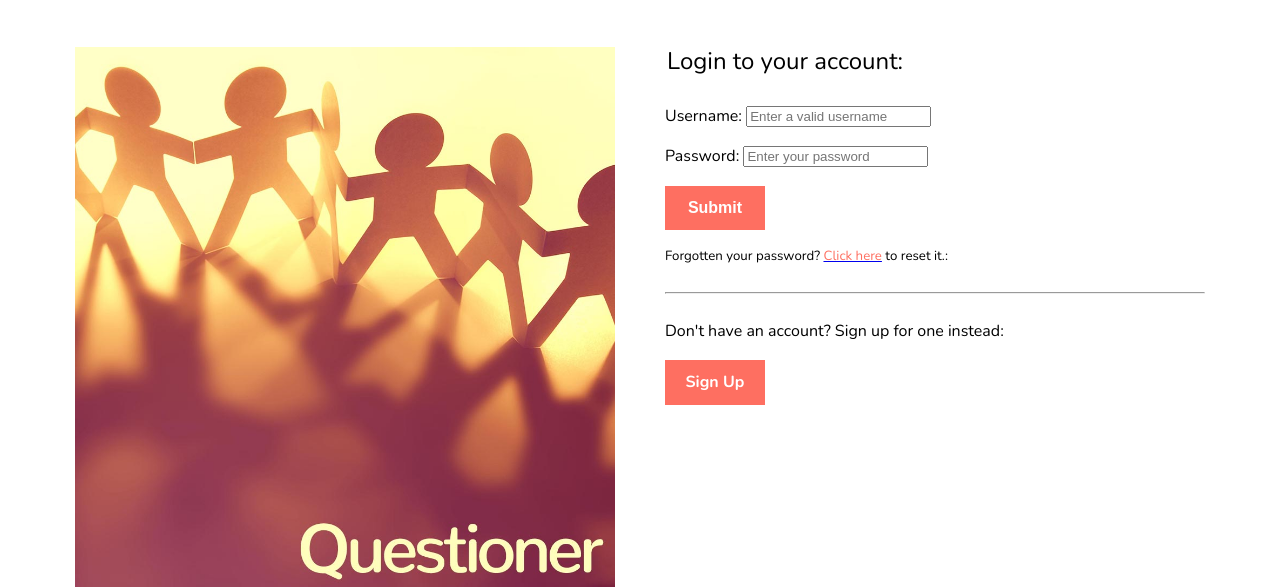
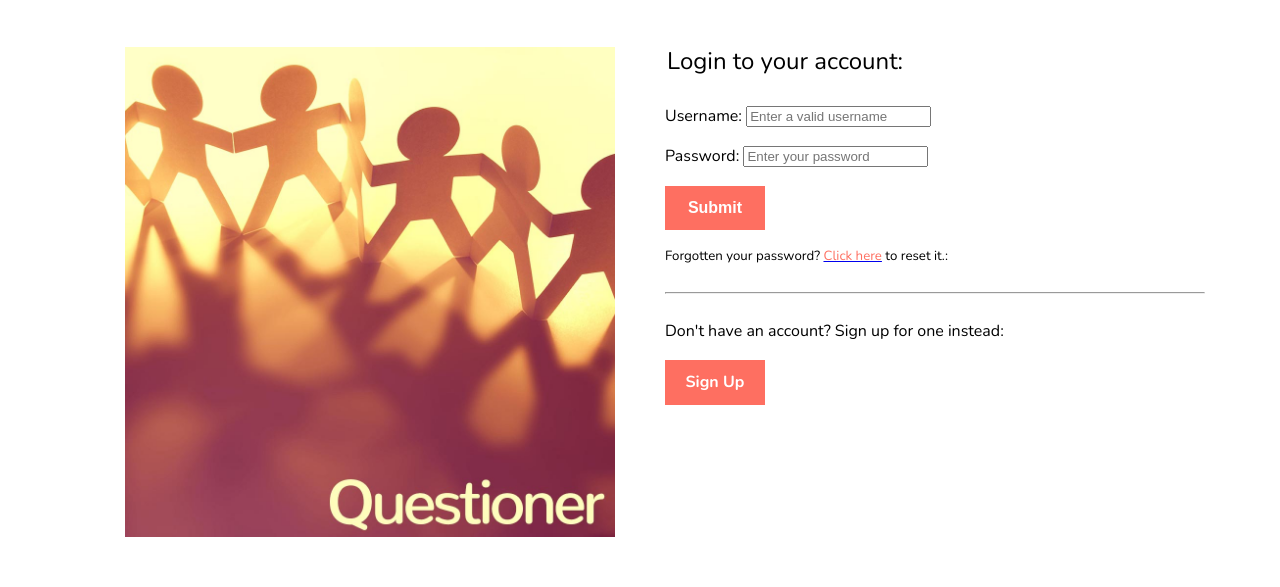
Before and after one commit to JeffMzee/questioner, a plain HTML site: page login.html in a window 1280 px wide. Shown: the part 242-829 px from the top of the page. Drawn offline with nearby package versions, Linux system fonts and the light colour scheme.

Commit message:
Align and resize login image

```diff
--- a/css/styles.css
+++ b/css/styles.css
@@ -102,6 +102,12 @@ ul.breadcrumb li a:hover {
 /*---GLOBAL STYLES END---*/
 
 /*---LOGIN FORMS---*/
+.login-image .login-banner{
+  height: auto;
+  text-align: right;
+  padding-left: 50px;
+}
+
 .login-form legend {
 margin: 0 0 30px;
 }
--- a/login.html
+++ b/login.html
@@ -70,7 +70,7 @@
         <div class="row">
             <div class="column">
                 <div class="login-image">
-                    <img src="img/questioner-login.jpg">
+                    <img class="login-banner" src="img/questioner-login.jpg">
                 </div>
             </div>
 
```
